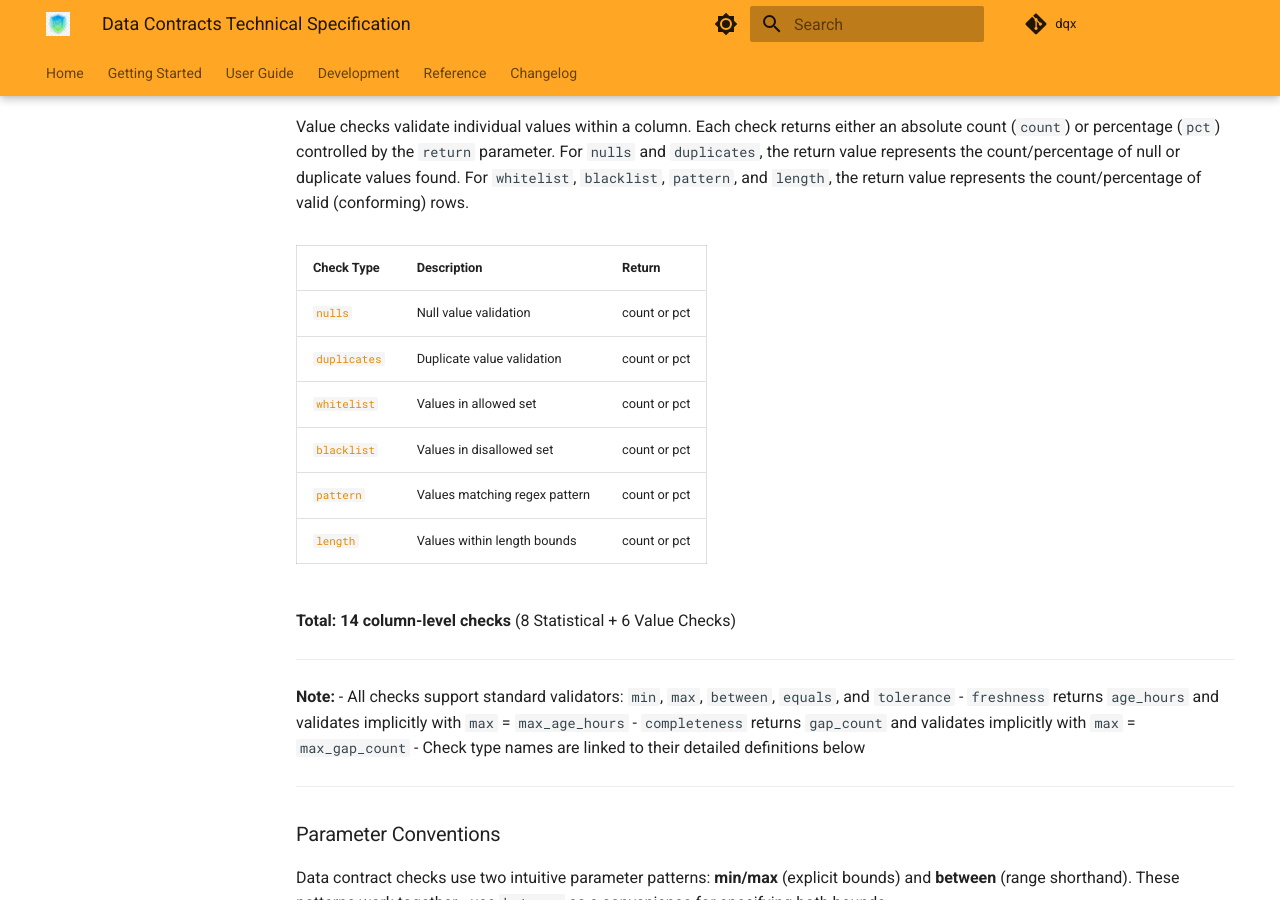
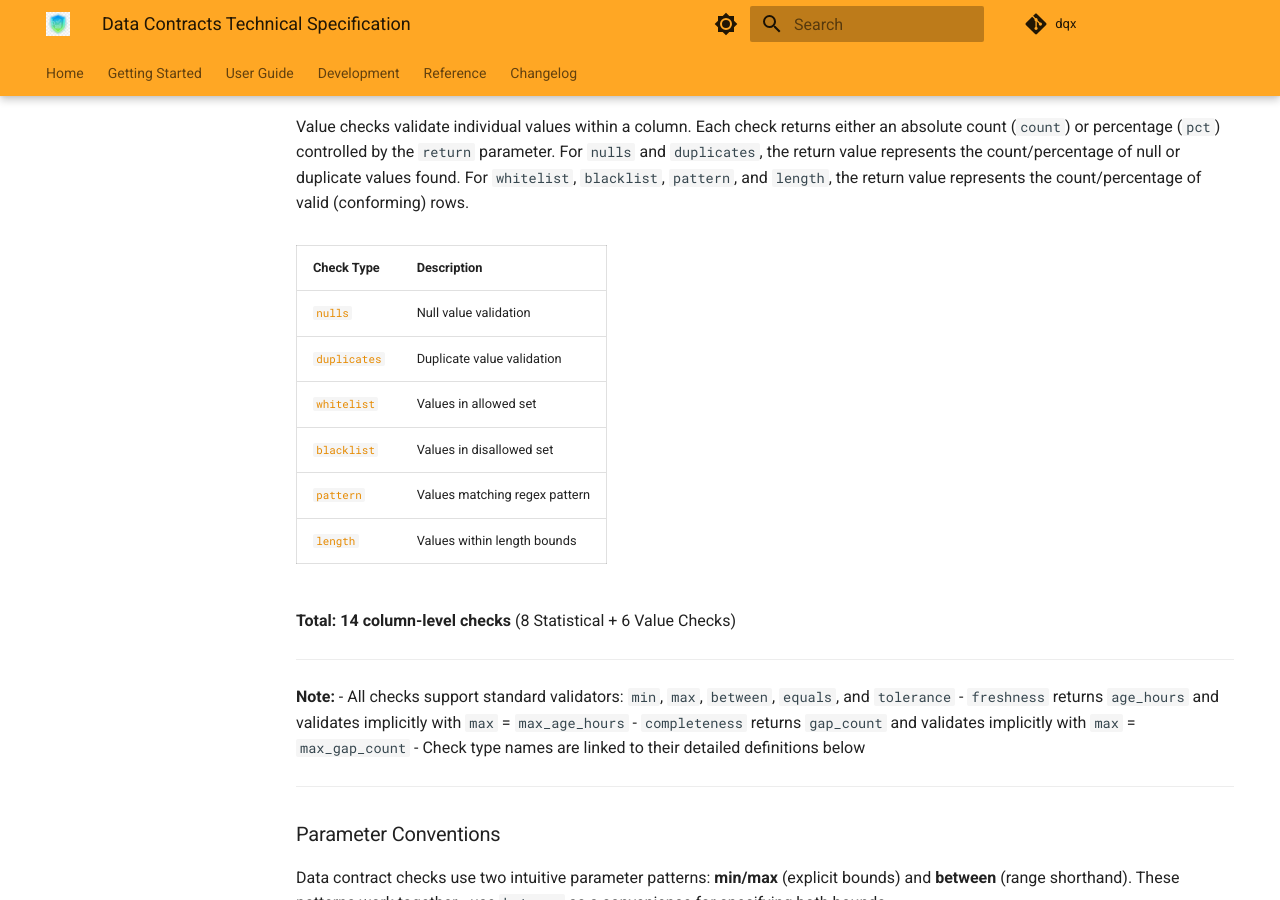
Before and after one commit to nampham2/dqx, an MkDocs documentation site: the page built from docs/design/data_contracts_technical_spec.md, in a window 1280 px wide and 900 px high, scrolled down 21328 px. Built offline with MkDocs 1.6.1 and Material for MkDocs 9.7.7, drawn with Linux system fonts in a browser that asks for light colours; comment, search, counter and statistics services are not loaded.

Commit message:
docs(contracts): remove Return column from value checks summary table
The return semantics (count or pct) are already explained in the
paragraph above the table, making the column redundant.

```diff
--- a/docs/design/data_contracts_technical_spec.md
+++ b/docs/design/data_contracts_technical_spec.md
@@ -965,14 +965,14 @@ Statistical checks compute aggregate metrics over the entire column and return a
 
 Value checks validate individual values within a column. Each check returns either an absolute count (`count`) or percentage (`pct`) controlled by the `return` parameter. For `nulls` and `duplicates`, the return value represents the count/percentage of null or duplicate values found. For `whitelist`, `blacklist`, `pattern`, and `length`, the return value represents the count/percentage of valid (conforming) rows.
 
-| Check Type | Description | Return |
-|------------|-------------|--------|
-| [`nulls`](#nulls) | Null value validation | count or pct |
-| [`duplicates`](#duplicates) | Duplicate value validation | count or pct |
-| [`whitelist`](#whitelist) | Values in allowed set | count or pct |
-| [`blacklist`](#blacklist) | Values in disallowed set | count or pct |
-| [`pattern`](#pattern) | Values matching regex pattern | count or pct |
-| [`length`](#length) | Values within length bounds | count or pct |
+| Check Type | Description |
+|------------|-------------|
+| [`nulls`](#nulls) | Null value validation |
+| [`duplicates`](#duplicates) | Duplicate value validation |
+| [`whitelist`](#whitelist) | Values in allowed set |
+| [`blacklist`](#blacklist) | Values in disallowed set |
+| [`pattern`](#pattern) | Values matching regex pattern |
+| [`length`](#length) | Values within length bounds |
 
 **Total: 14 column-level checks** (8 Statistical + 6 Value Checks)
 
```
